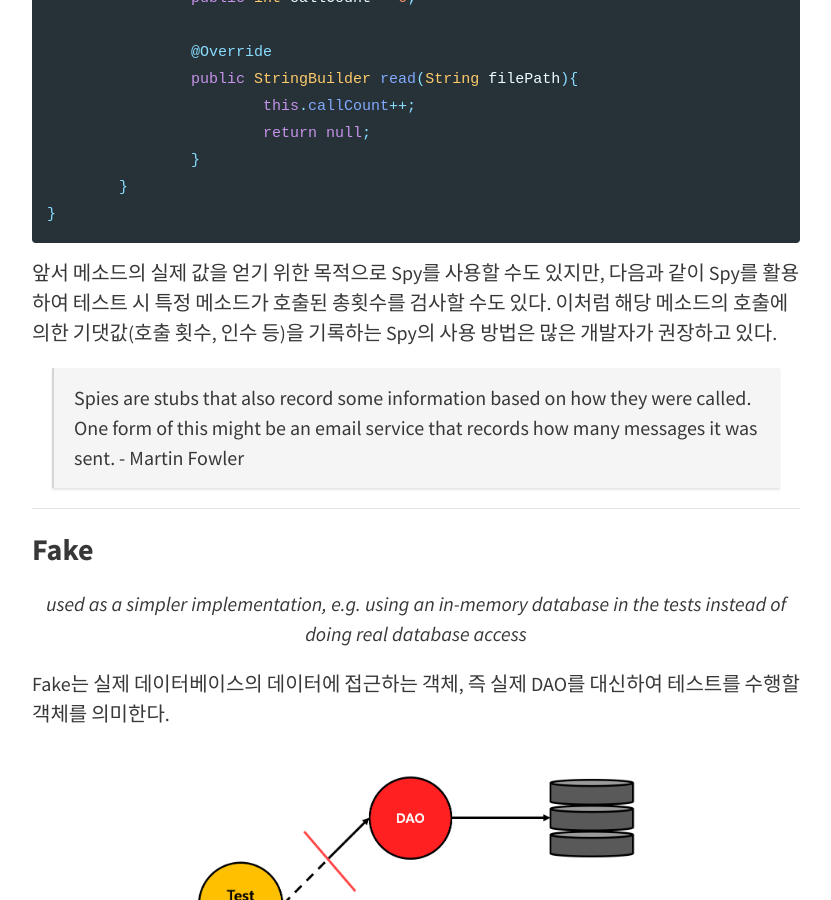
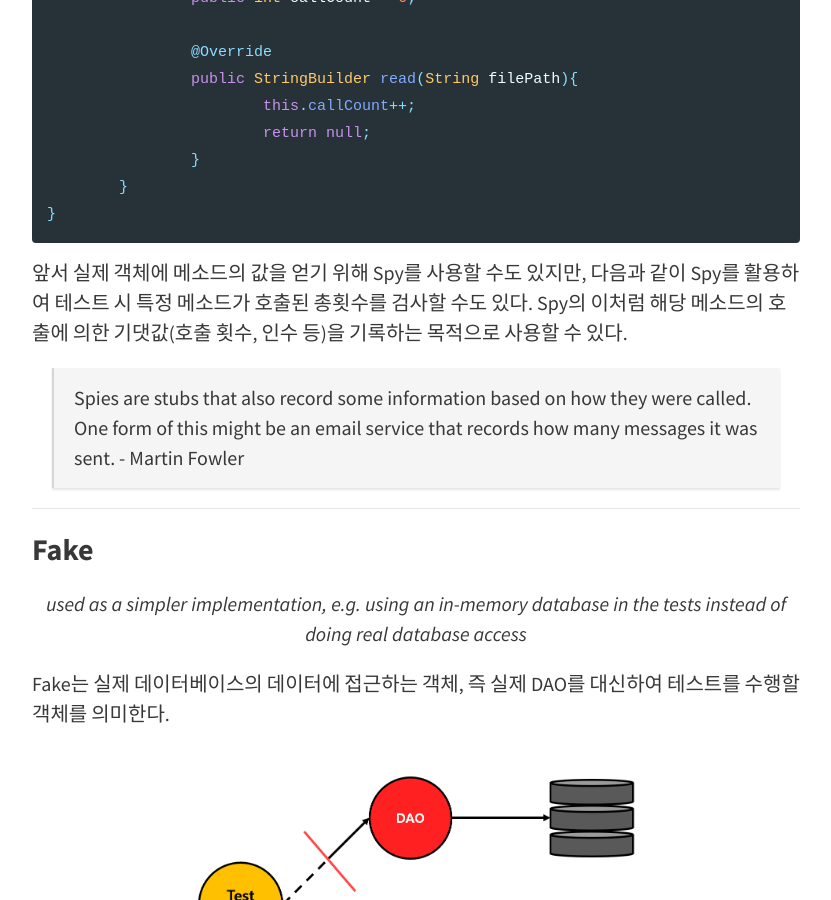
Before and after one commit to gmoon92/gmoon92.github.io, a Jekyll site: the page built from _posts/2018-10-13-test-double.md, in a window 1280 px wide and 900 px high, scrolled down 10181 px. Shown: the whole window, without its empty margins (224-1055 px from the left). Built offline with Jekyll 4.4.1, drawn with Linux system fonts in a browser that asks for light colours; comment, search, counter and statistics services are not loaded.

Commit message:
spy add write

````diff
--- a/_posts/2018-10-13-test-double.md
+++ b/_posts/2018-10-13-test-double.md
@@ -273,7 +273,7 @@ public class MailServiceImpleTest {
 }
 ```
 
-앞서 메소드의 실제 값을 얻기 위한 목적으로 Spy를 사용할 수도 있지만, 다음과 같이 Spy를 활용하여 테스트 시 특정 메소드가 호출된 총횟수를 검사할 수도 있다. 이처럼 해당 메소드의 호출에 의한 기댓값(호출 횟수, 인수 등)을 기록하는 Spy의 사용 방법은 많은 개발자가 권장하고 있다.
+앞서 실제 객체에 메소드의 값을 얻기 위해 Spy를 사용할 수도 있지만, 다음과 같이 Spy를 활용하여 테스트 시 특정 메소드가 호출된 총횟수를 검사할 수도 있다. Spy의 이처럼 해당 메소드의 호출에 의한 기댓값(호출 횟수, 인수 등)을 기록하는 목적으로 사용할 수 있다.
 
 >Spies are stubs that also record some information based on how they were called. One form of this might be an email service that records how many messages it was sent. - Martin Fowler
 
````
